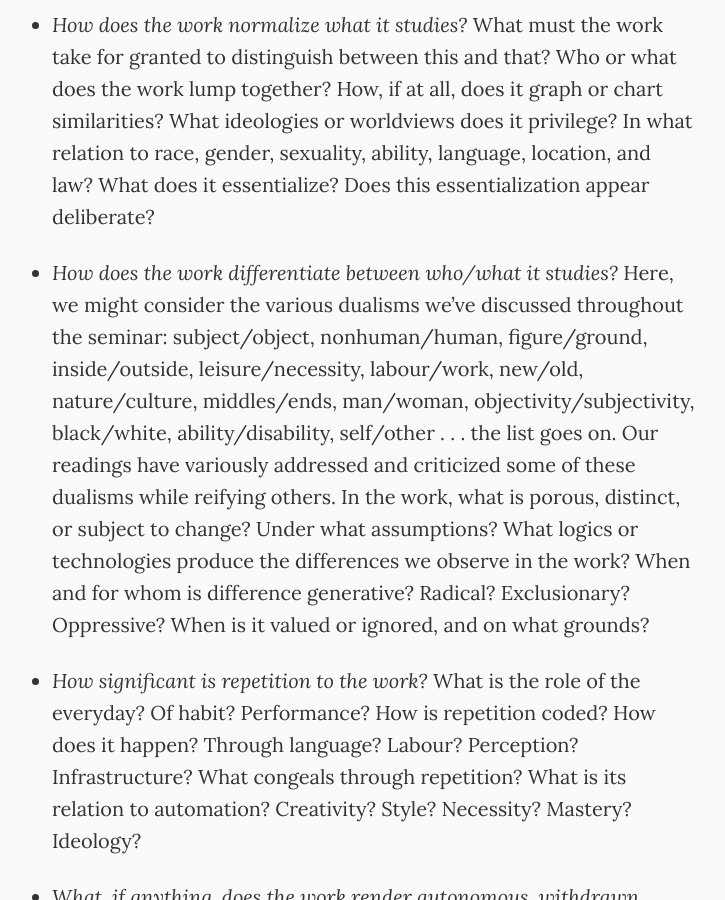
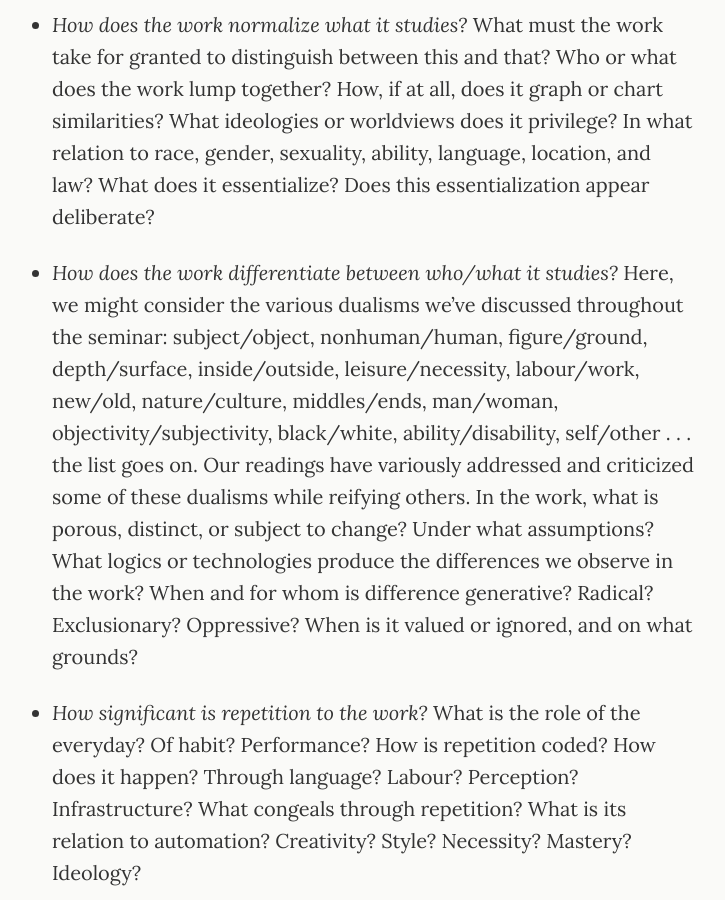
Before and after one commit to jentery/cspt500, a Jekyll site: the page built from _posts/2016-11-21-fourth.md, in a window 1280 px wide and 900 px high, scrolled down 15155 px. Shown: the whole window, without its empty margins (286-1011 px from the left). Built offline with Jekyll 4.4.1, drawn with Linux system fonts in a browser that asks for light colours.

Commit message:
Update 2016-11-21-fourth.md

```diff
--- a/_posts/2016-11-21-fourth.md
+++ b/_posts/2016-11-21-fourth.md
@@ -53,7 +53,7 @@ Below, then, are a few questions to consider when treating media as apparatuses
 
 * *How does the work normalize what it studies?* What must the work take for granted to distinguish between this and that? Who or what does the work lump together? How, if at all, does it graph or chart similarities? What ideologies or worldviews does it privilege? In what relation to race, gender, sexuality, ability, language, location, and law? What does it essentialize? Does this essentialization appear deliberate?
 
-* *How does the work differentiate between who/what it studies?* Here, we might consider the various dualisms we've discussed throughout the seminar: subject/object, nonhuman/human, figure/ground, inside/outside, leisure/necessity, labour/work, new/old, nature/culture, middles/ends, man/woman, objectivity/subjectivity, black/white, ability/disability, self/other . . . the list goes on. Our readings have variously addressed and criticized some of these dualisms while reifying others. In the work, what is porous, distinct, or subject to change? Under what assumptions? What logics or technologies produce the differences we observe in the work? When and for whom is difference generative? Radical? Exclusionary? Oppressive? When is it valued or ignored, and on what grounds?
+* *How does the work differentiate between who/what it studies?* Here, we might consider the various dualisms we've discussed throughout the seminar: subject/object, nonhuman/human, figure/ground, depth/surface, inside/outside, leisure/necessity, labour/work, new/old, nature/culture, middles/ends, man/woman, objectivity/subjectivity, black/white, ability/disability, self/other . . . the list goes on. Our readings have variously addressed and criticized some of these dualisms while reifying others. In the work, what is porous, distinct, or subject to change? Under what assumptions? What logics or technologies produce the differences we observe in the work? When and for whom is difference generative? Radical? Exclusionary? Oppressive? When is it valued or ignored, and on what grounds?
 
 * *How significant is repetition to the work?* What is the role of the everyday? Of habit? Performance? How is repetition coded? How does it happen? Through language? Labour? Perception? Infrastructure? What congeals through repetition? What is its relation to automation? Creativity? Style? Necessity? Mastery? Ideology?
 
```
